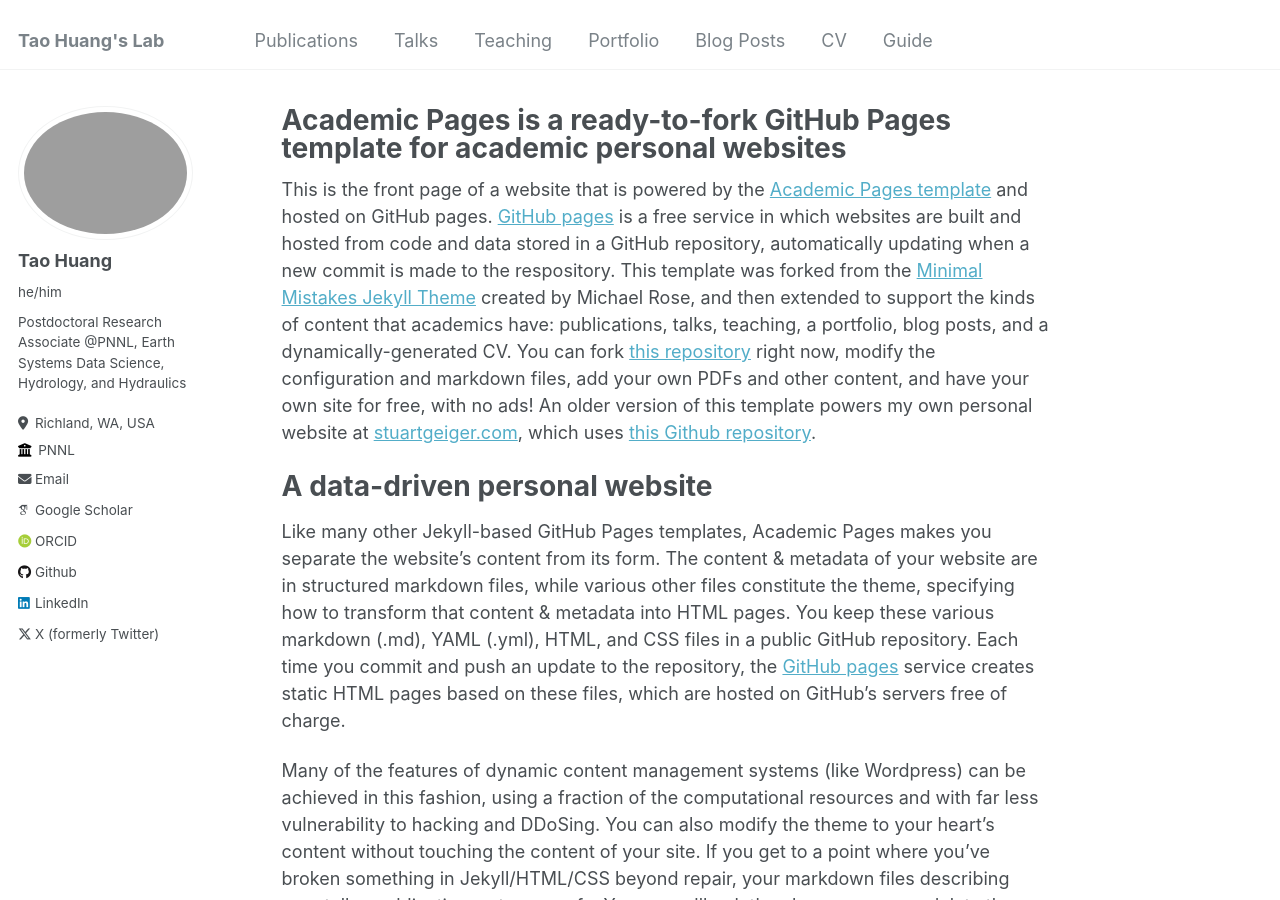
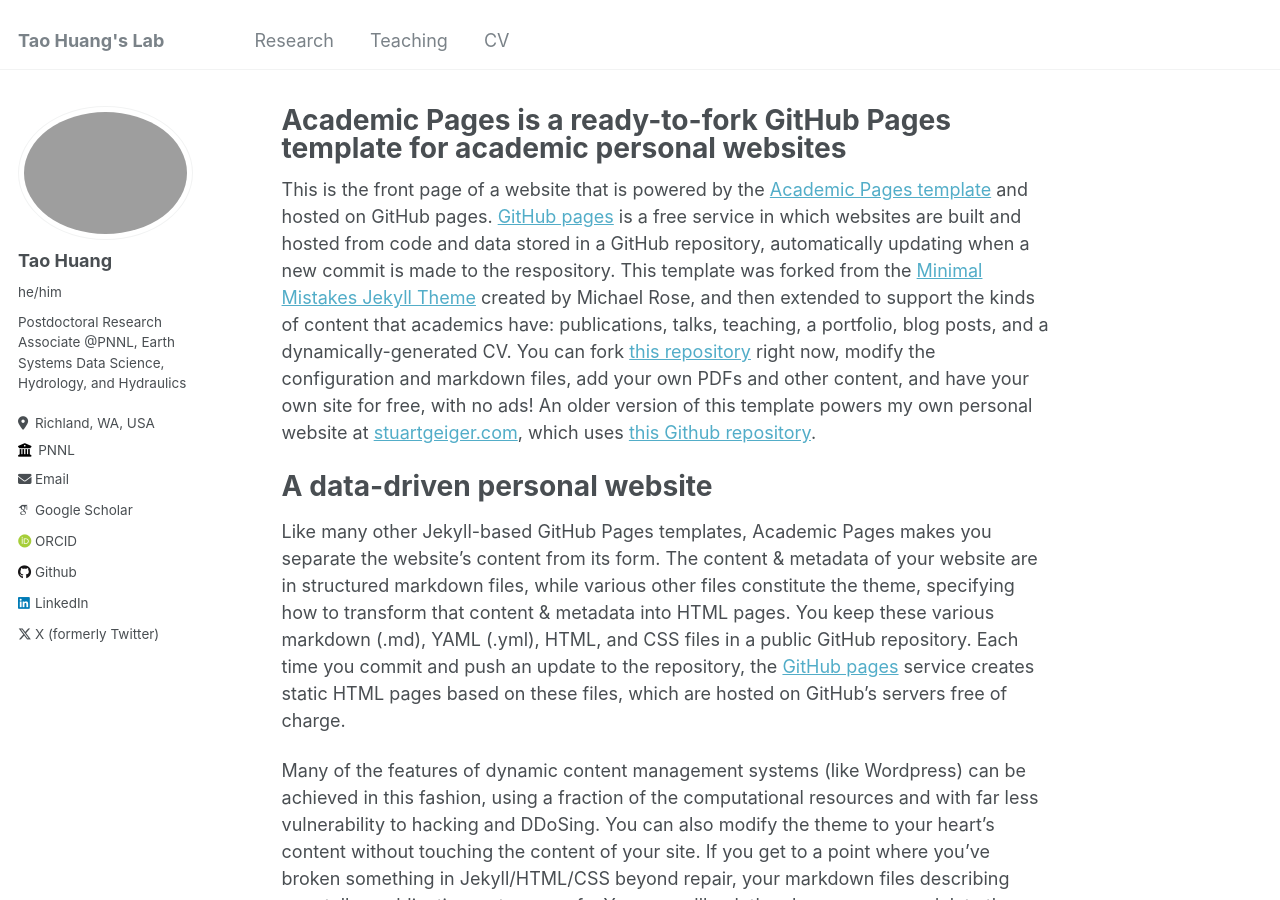
Before and after one commit to huan1441/huan1441.github.io, a Jekyll site: the page built from _pages/about.md, in a window 1280 px wide and 900 px high. Built offline with Jekyll 4.4.1, drawn with Linux system fonts in a browser that asks for light colours; some web fonts are replaced.

Commit message:
Update navigation.yml

```diff
--- a/_data/navigation.yml
+++ b/_data/navigation.yml
@@ -1,22 +1,13 @@
 # main links links
 main:
-  - title: "Publications"
+  - title: "Research"
     url: /publications/
 
-  - title: "Talks"
-    url: /talks/
+#  - title: "Talks"
+#    url: /talks/
 
   - title: "Teaching"
     url: /teaching/
 
-  - title: "Portfolio"
-    url: /portfolio/
-
-  - title: "Blog Posts"
-    url: /year-archive/
-
   - title: "CV"
     url: /cv/
-
-  - title: "Guide"
-    url: /markdown/
```
